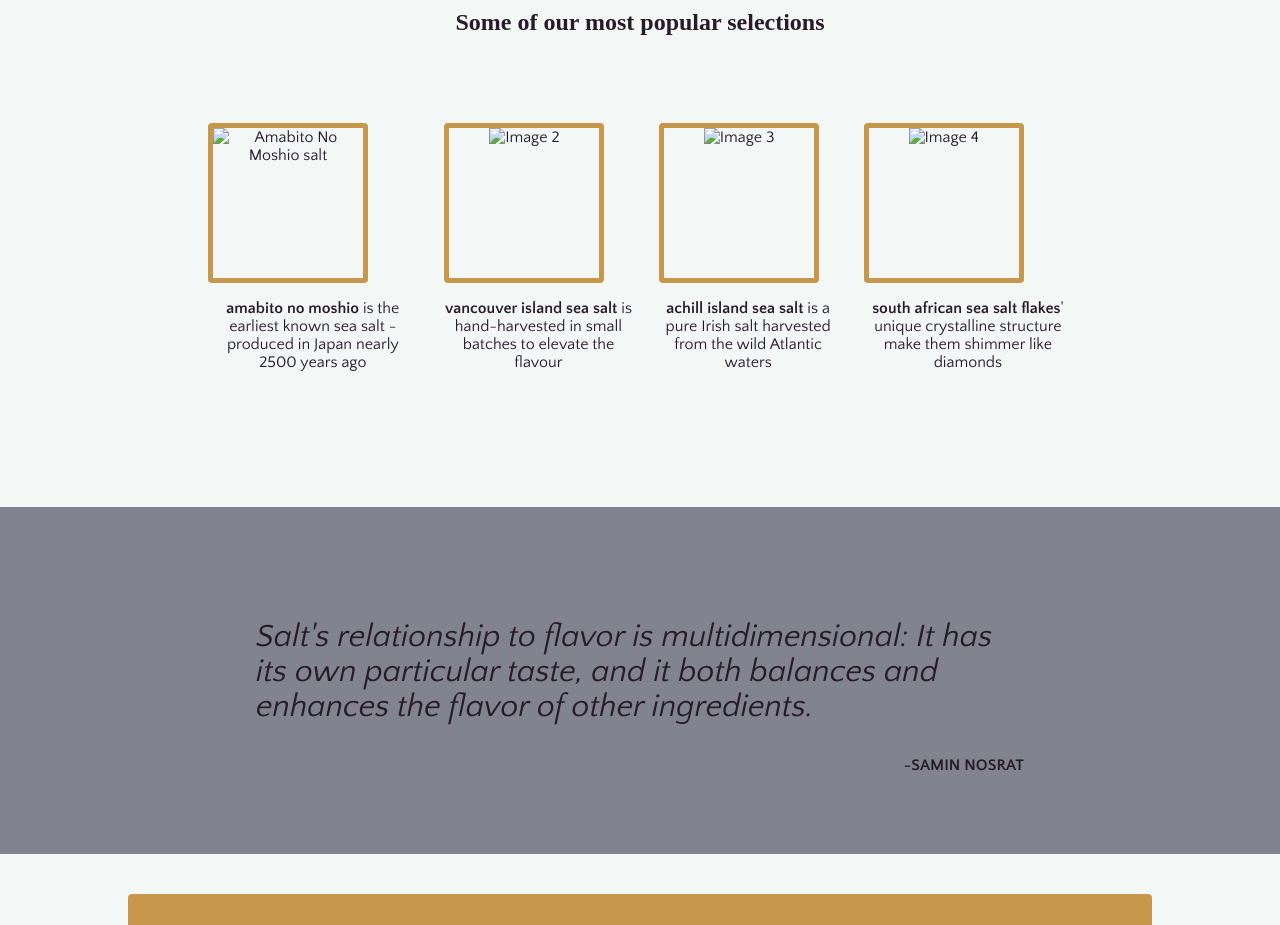
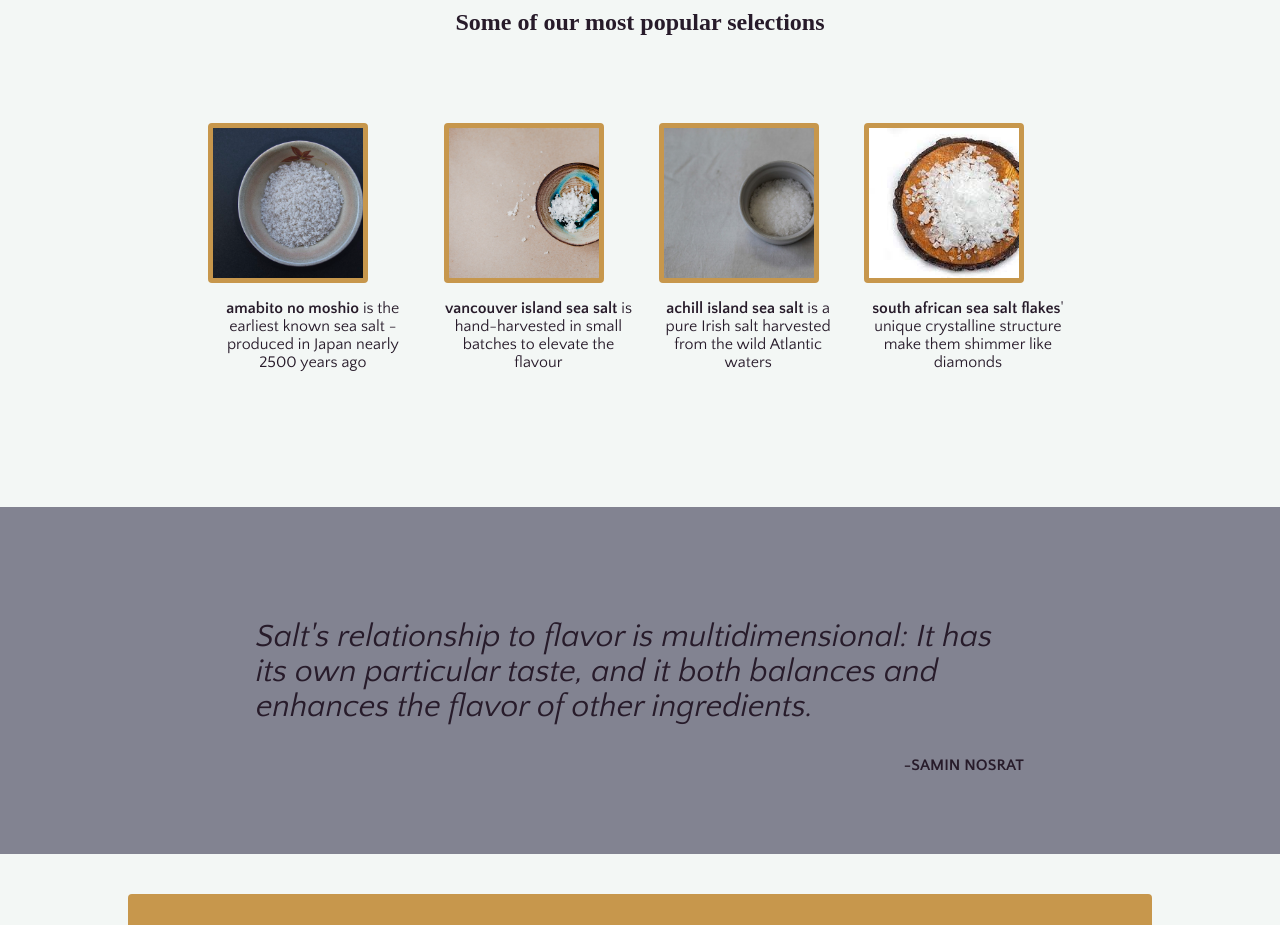
Before and after one commit to fleurien/beSalty, a plain HTML site: page index.html in a window 1280 px wide. Shown: the part 780-1705 px from the top of the page. Drawn offline with Linux system fonts and the light colour scheme; a web font is replaced by a local one.

Commit message:
Update index.html

```diff
--- a/index.html
+++ b/index.html
@@ -46,19 +46,19 @@
         <h2>Some of our most popular selections</h2>
         <div id="cardcont">
             <div class="card">
-                <div class="card-img"><img src="img/salt_1.jpg" alt="Amabito No Moshio salt"></div>
+                <div class="card-img"><img src="img/salt-1.jpg" alt="Amabito No Moshio salt"></div>
                 <p><b>amabito no moshio</b> is the earliest known sea salt - produced in Japan nearly 2500 years ago</p>
             </div>
             <div class="card">
-                <div class="card-img"><img src="img/salt_2.jpg" alt="Image 2"></div>
+                <div class="card-img"><img src="img/salt-2.jpg" alt="Image 2"></div>
                 <p><b>vancouver island sea salt</b> is hand-harvested in small batches to elevate the flavour</p>
             </div>
             <div class="card">
-                <div class="card-img"><img src="img/salt_3.jpg" alt="Image 3"></div>
+                <div class="card-img"><img src="img/salt-3.jpg" alt="Image 3"></div>
                 <p><b>achill island sea salt</b> is a pure Irish salt harvested from the wild Atlantic waters</p>
             </div>
             <div class="card">
-                <div class="card-img"><img src="img/salt_4.jpg" alt="Image 4"></div>
+                <div class="card-img"><img src="img/salt-4.jpg" alt="Image 4"></div>
                 <p><b>south african sea salt flakes</b>' unique crystalline structure make them shimmer like diamonds</p>
             </div>
         </div>
```
